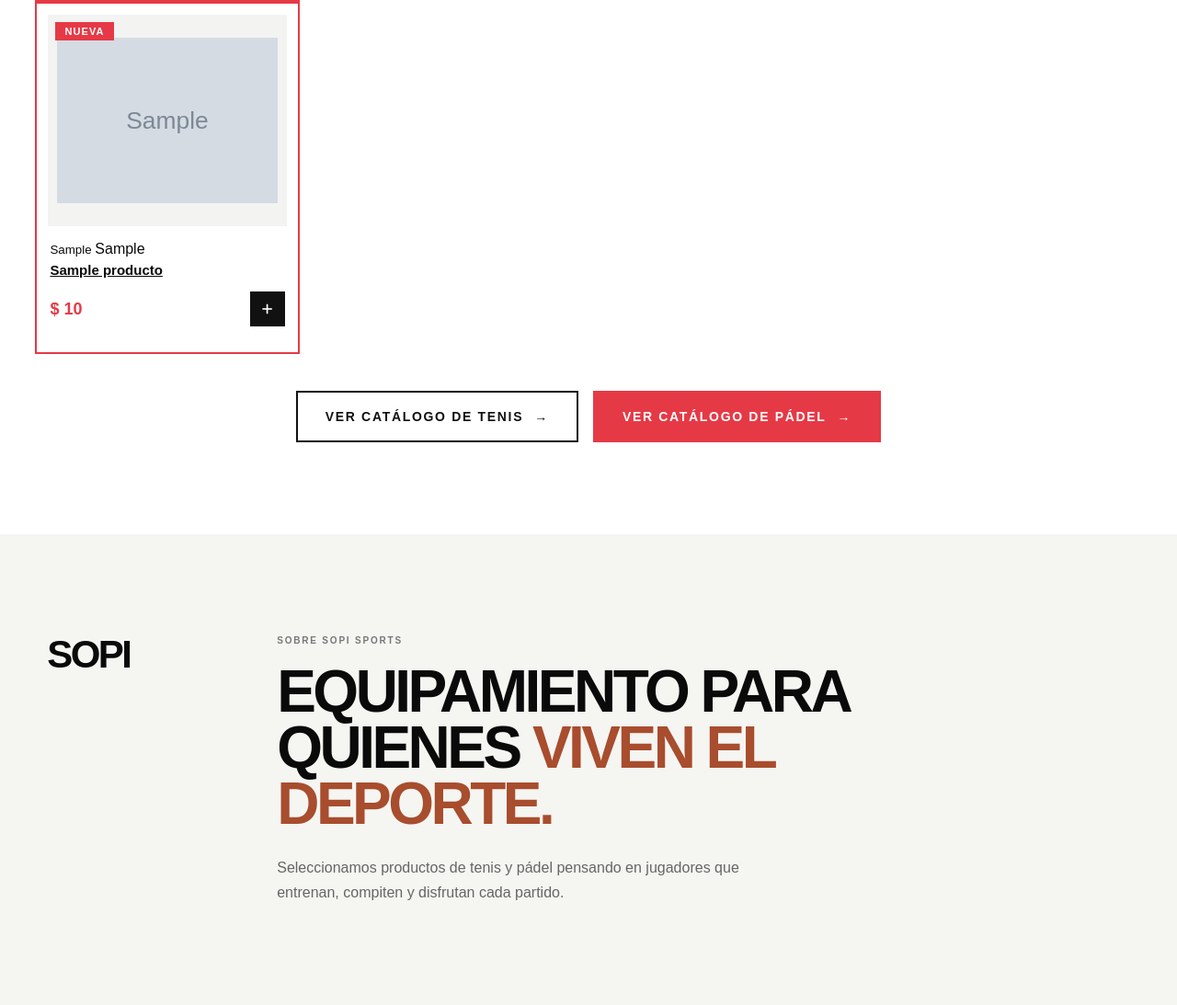
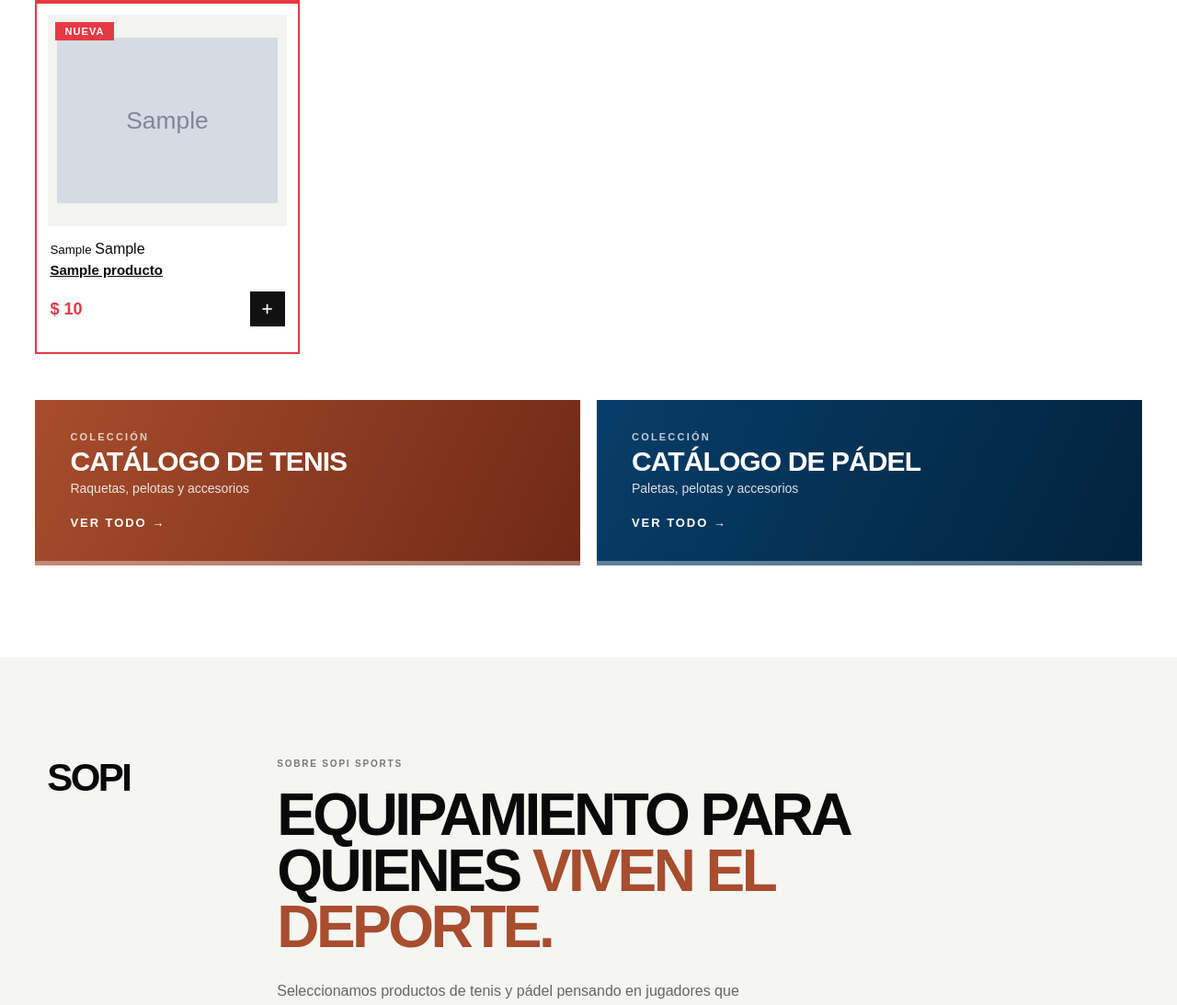
Before and after one commit to marian134/sopitenispadel, a Flask app: page / in a window 1280 px wide. Shown: the part 1902-2995 px from the top of the page at 92% size. Run offline with Flask 3, Linux system fonts and the light colour scheme; tables that the repository leaves empty hold one stand-in row (values such as "Sample post"); grey boxes marked "Sample" are stand-in pictures.

Commit message:
Portada: tarjetas de catalogo con colores de marca

```diff
--- a/static/css/style.css
+++ b/static/css/style.css
@@ -491,49 +491,72 @@ a {
 }
 
 .home-products-link {
-    margin-top: 40px;
-    display: flex;
-    justify-content: center;
-    flex-wrap: wrap;
-    gap: 16px;
-}
-
-.home-products-link a {
-    min-width: 280px;
-    padding: 18px 30px;
-    display: inline-flex;
-    align-items: center;
-    justify-content: center;
-    gap: 12px;
-    border: 2px solid #111;
-    background: #fff;
-    color: #111;
+    margin-top: 50px;
+    display: grid;
+    grid-template-columns: 1fr 1fr;
+    gap: 18px;
+}
+
+.home-products .home-products-link a {
+    padding: 34px 38px;
+    display: flex;
+    flex-direction: column;
+    gap: 6px;
+    color: #fff;
+    text-decoration: none;
+    border-bottom: 5px solid rgba(255, 255, 255, .35);
+    transition: transform .25s ease, box-shadow .25s ease;
+}
+
+.home-products .home-products-link .link-tenis {
+    background: linear-gradient(115deg, var(--tenis) 0%, var(--tenis-dark) 100%);
+}
+
+.home-products .home-products-link .link-padel {
+    background: linear-gradient(115deg, var(--padel) 0%, var(--padel-dark) 100%);
+}
+
+.home-products .home-products-link a:hover {
+    transform: translateY(-4px);
+    box-shadow: 0 14px 28px rgba(0, 0, 0, .25);
+}
+
+.home-products-link small {
+    font-size: 11px;
+    font-weight: 900;
+    letter-spacing: .2em;
+    opacity: .75;
+}
+
+.home-products-link strong {
+    font-size: 30px;
+    line-height: 1;
+    letter-spacing: -.03em;
+    text-transform: uppercase;
+}
+
+.home-products-link em {
+    font-style: normal;
     font-size: 14px;
-    font-weight: 900;
-    letter-spacing: .12em;
-    text-decoration: none;
-    transition: background .25s ease, color .25s ease, transform .25s ease;
-}
-
-.home-products-link a:last-child {
-    background: var(--sopi-red);
-    border-color: var(--sopi-red);
-    color: #fff;
-}
-
-.home-products-link a:hover {
-    background: #111;
-    border-color: #111;
-    color: #fff;
-    transform: translateY(-3px);
-}
-
-.home-products-link a span {
+    opacity: .85;
+}
+
+.home-products-link span {
+    margin-top: 16px;
+    font-size: 13px;
+    font-weight: 900;
+    letter-spacing: .15em;
     transition: transform .25s ease;
 }
 
 .home-products-link a:hover span {
-    transform: translateX(6px);
+    transform: translateX(8px);
+}
+
+@media (max-width: 800px) {
+    .home-products-link {
+        grid-template-columns: 1fr;
+    }
 }
 
 .home-product-bottom strong {
--- a/templates/base.html
+++ b/templates/base.html
@@ -17,7 +17,7 @@
   <meta property="og:image" content="{% block og_image %}{{ url_abs(url_for('static', filename='img/og-default.png')) }}{% endblock %}">
   <meta name="twitter:card" content="summary_large_image">
 
-  <link rel="stylesheet" href="{{ url_for('static', filename='css/style.css') }}">
+  <link rel="stylesheet" href="{{ url_for('static', filename='css/style.css') }}?v=20261012">
   <link rel="stylesheet" href="https://cdnjs.cloudflare.com/ajax/libs/font-awesome/6.5.1/css/all.min.css">
 
   {% block head_extra %}{% endblock %}
--- a/templates/portada.html
+++ b/templates/portada.html
@@ -370,19 +370,23 @@
     </div>
 
 
- <div class="home-products-link">
+    <div class="home-products-link">
 
-    <a href="{{ url_for('catalogo_tenis') }}">
-        VER CATÁLOGO DE TENIS
-        <span>→</span>
-    </a>
+        <a href="{{ url_for('catalogo_tenis') }}" class="link-tenis">
+            <small>COLECCIÓN</small>
+            <strong>Catálogo de Tenis</strong>
+            <em>Raquetas, pelotas y accesorios</em>
+            <span>VER TODO →</span>
+        </a>
 
-    <a href="{{ url_for('catalogo_padel') }}">
-        VER CATÁLOGO DE PÁDEL
-        <span>→</span>
-    </a>
+        <a href="{{ url_for('catalogo_padel') }}" class="link-padel">
+            <small>COLECCIÓN</small>
+            <strong>Catálogo de Pádel</strong>
+            <em>Paletas, pelotas y accesorios</em>
+            <span>VER TODO →</span>
+        </a>
 
-</div>
+    </div>
 
 </section>
 
```
